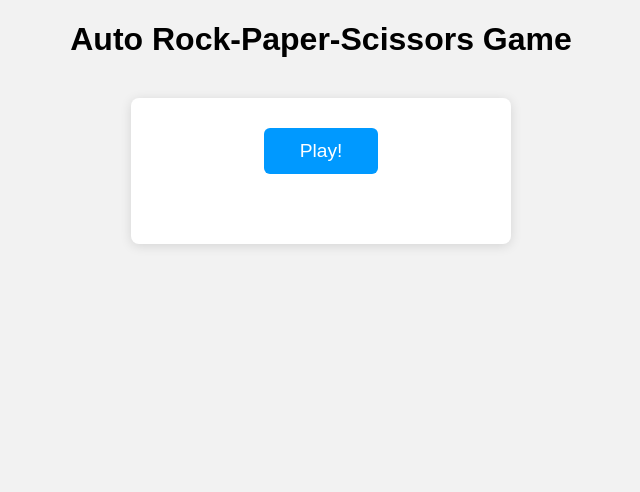
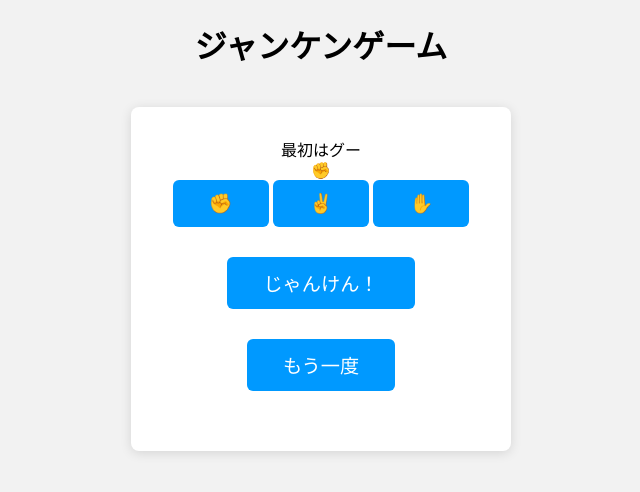
Before and after one commit to karumaru-kakikukekodoumei/smartphonegamings.github.io, a plain HTML site: page index.html in a window 1280 px wide. Shown: the whole page, without its empty margins (319-959 px from the left). Drawn offline with Linux system fonts and the light colour scheme.

Commit message:
やあ
や

```diff
--- a/index.html
+++ b/index.html
@@ -1,20 +1,26 @@
 <!DOCTYPE html>
-<html lang="en">
+<html lang="ja">
 <head>
   <meta charset="UTF-8">
-  <title>Auto Rock-Paper-Scissors Game</title>
+  <title>自動ジャンケンゲーム</title>
   <meta name="viewport" content="width=device-width, initial-scale=1.0">
   <link rel="stylesheet" href="style.css">
 </head>
 <body>
-  <h1>Auto Rock-Paper-Scissors Game</h1>
+  <h1>ジャンケンゲーム</h1>
   <div id="game-area">
-    <button id="play-btn">Play!</button>
-    <div id="result-area">
-      <p id="user-hand"></p>
-      <p id="cpu-hand"></p>
-      <p id="judge"></p>
+    <div id="message-area">最初はグー</div>
+    <div id="hand-area">
+      <span id="main-hand" class="big-hand">✊</span>
     </div>
+    <div id="user-buttons" class="hide">
+      <button class="hand-btn" data-hand="✊">✊</button>
+      <button class="hand-btn" data-hand="✌️">✌️</button>
+      <button class="hand-btn" data-hand="✋">✋</button>
+    </div>
+    <div id="result-area"></div>
+    <button id="start-btn">じゃんけん！</button>
+    <button id="reset-btn" class="hide">もう一度</button>
   </div>
   <script src="script.js"></script>
 </body>
```
